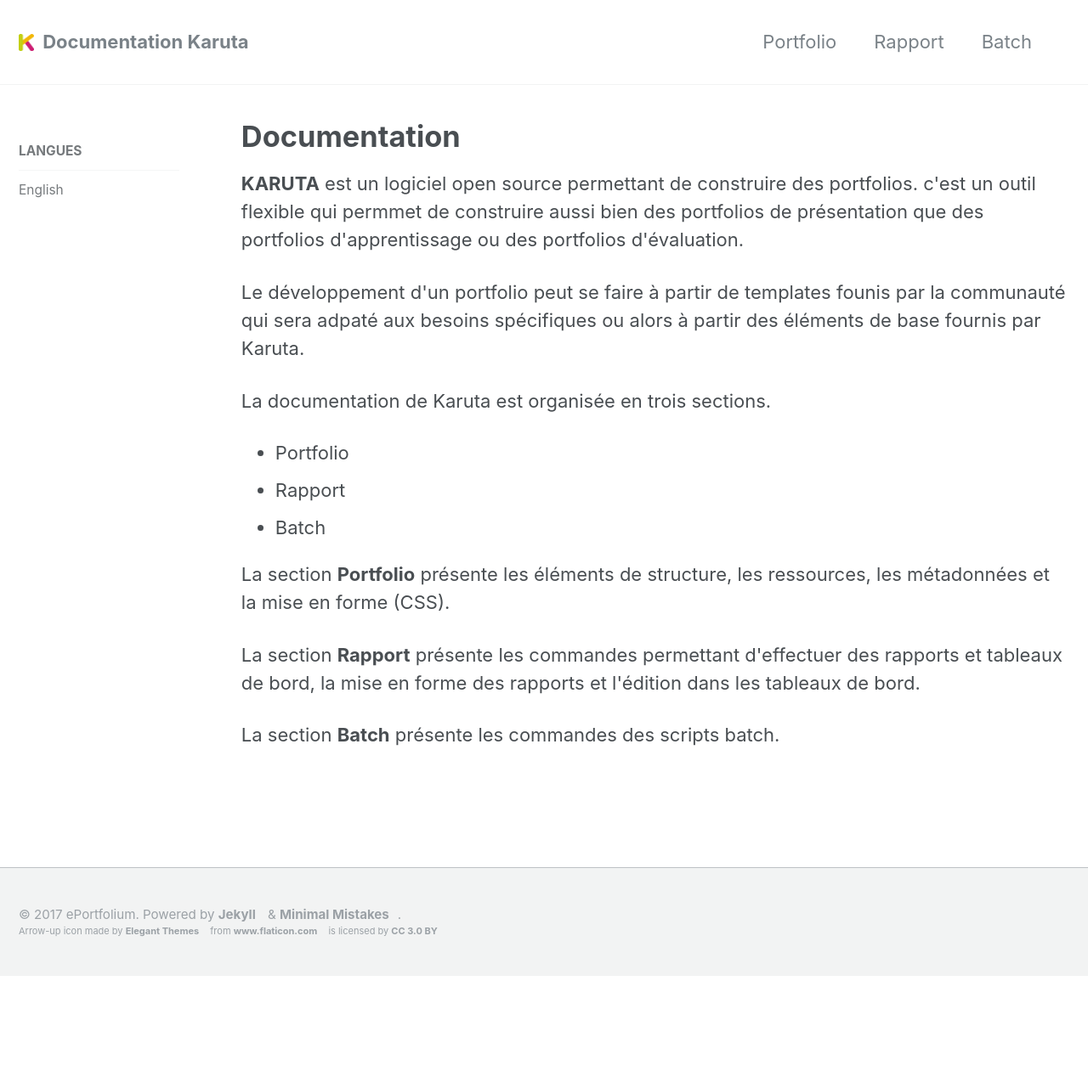
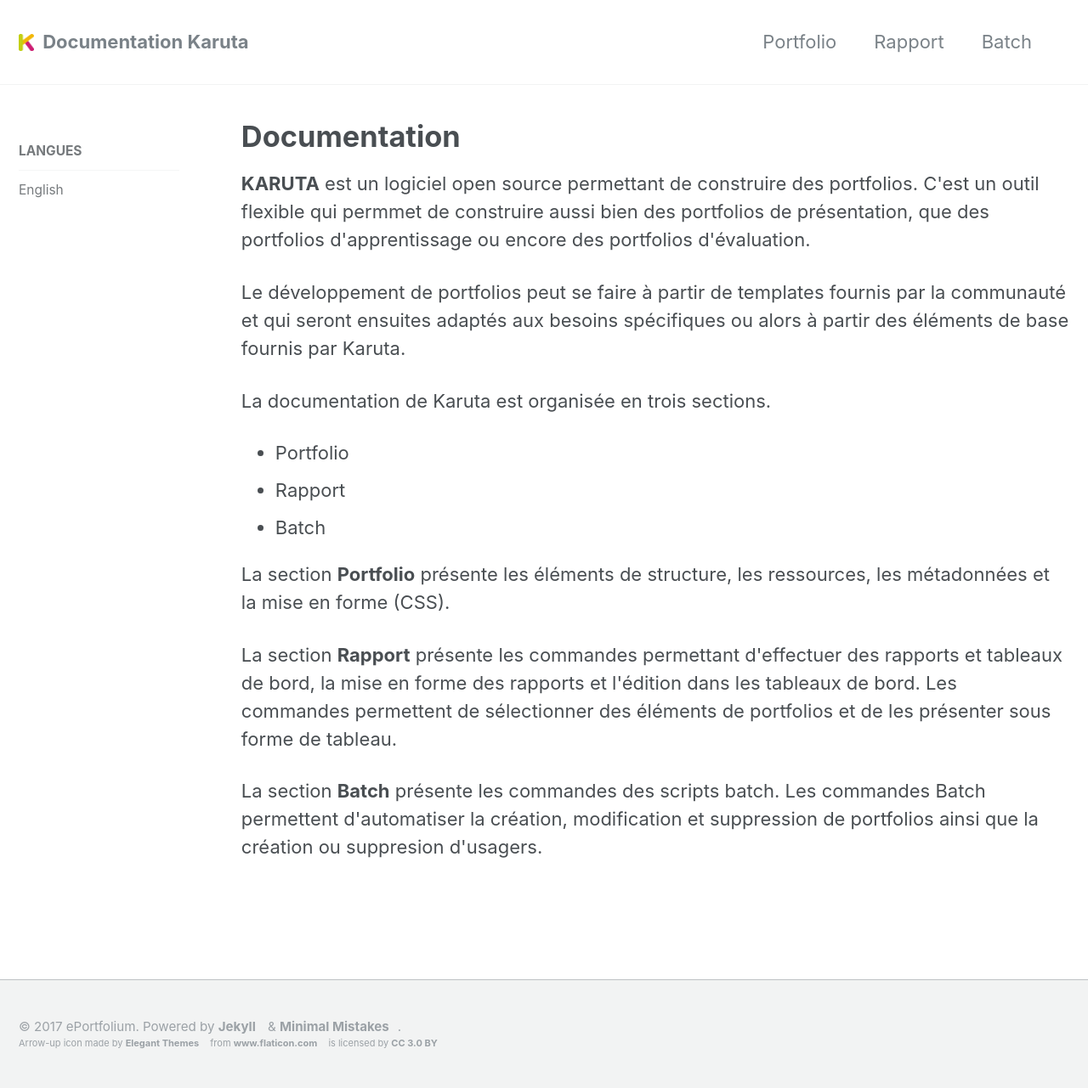
Before and after one commit to karutaproject/karuta-frontend-documentation, a Jekyll site: the page built from _pages/documentation_fr.html, in a window 1280 px wide. Shown: the whole page at 85% size. Built offline with Jekyll 4.4.1, drawn with Linux system fonts in a browser that asks for light colours; before the commit the page ends 1149 px from its top, so only the background shows below that.

Commit message:
documentation_fr

```diff
--- a/_pages/documentation_fr.html
+++ b/_pages/documentation_fr.html
@@ -5,8 +5,8 @@
 sidebar:
  nav: "documentation_fr"
 ---
-<p><b>KARUTA</b> est un logiciel open source permettant de construire des portfolios. c'est un outil flexible qui permmet de construire aussi bien des portfolios de présentation que des portfolios d'apprentissage ou des portfolios d'évaluation.</p>
-<p>Le développement d'un portfolio peut se faire à partir de templates founis par la communauté qui sera adpaté aux besoins spécifiques ou alors à partir des éléments de base fournis par Karuta.</p>
+<p><b>KARUTA</b> est un logiciel open source permettant de construire des portfolios. C'est un outil flexible qui permmet de construire aussi bien des portfolios de présentation, que des portfolios d'apprentissage ou encore des portfolios d'évaluation.</p>
+<p>Le développement de portfolios peut se faire à partir de templates fournis par la communauté et qui seront ensuites adaptés aux besoins spécifiques ou alors à partir des éléments de base fournis par Karuta.</p>
 
 <p>La documentation de Karuta est organisée en trois sections.</p>
 <ul>
@@ -15,5 +15,5 @@
 	<li><a href='batch_fr.html'>Batch</a></li>
 </ul>
 <p>La section <b><a href='portfolio_fr.html'>Portfolio</a></b> présente les éléments de structure, les ressources, les métadonnées et la mise en forme (CSS).</p>
-<p>La section <b><a href='report_fr.html'>Rapport</a></b> présente les commandes permettant d'effectuer des rapports et tableaux de bord, la mise en forme des rapports et l'édition dans les tableaux de bord.</p>
-<p>La section <b><a href='batch_fr.html'>Batch</a></b> présente les commandes des scripts batch.
+<p>La section <b><a href='report_fr.html'>Rapport</a></b> présente les commandes permettant d'effectuer des rapports et tableaux de bord, la mise en forme des rapports et l'édition dans les tableaux de bord. Les commandes permettent de sélectionner des éléments de portfolios et de les présenter sous forme de tableau.</p>
+<p>La section <b><a href='batch_fr.html'>Batch</a></b> présente les commandes des scripts batch. Les commandes Batch permettent d'automatiser la création, modification et suppression de portfolios ainsi que la création ou suppresion d'usagers.</p>
```
